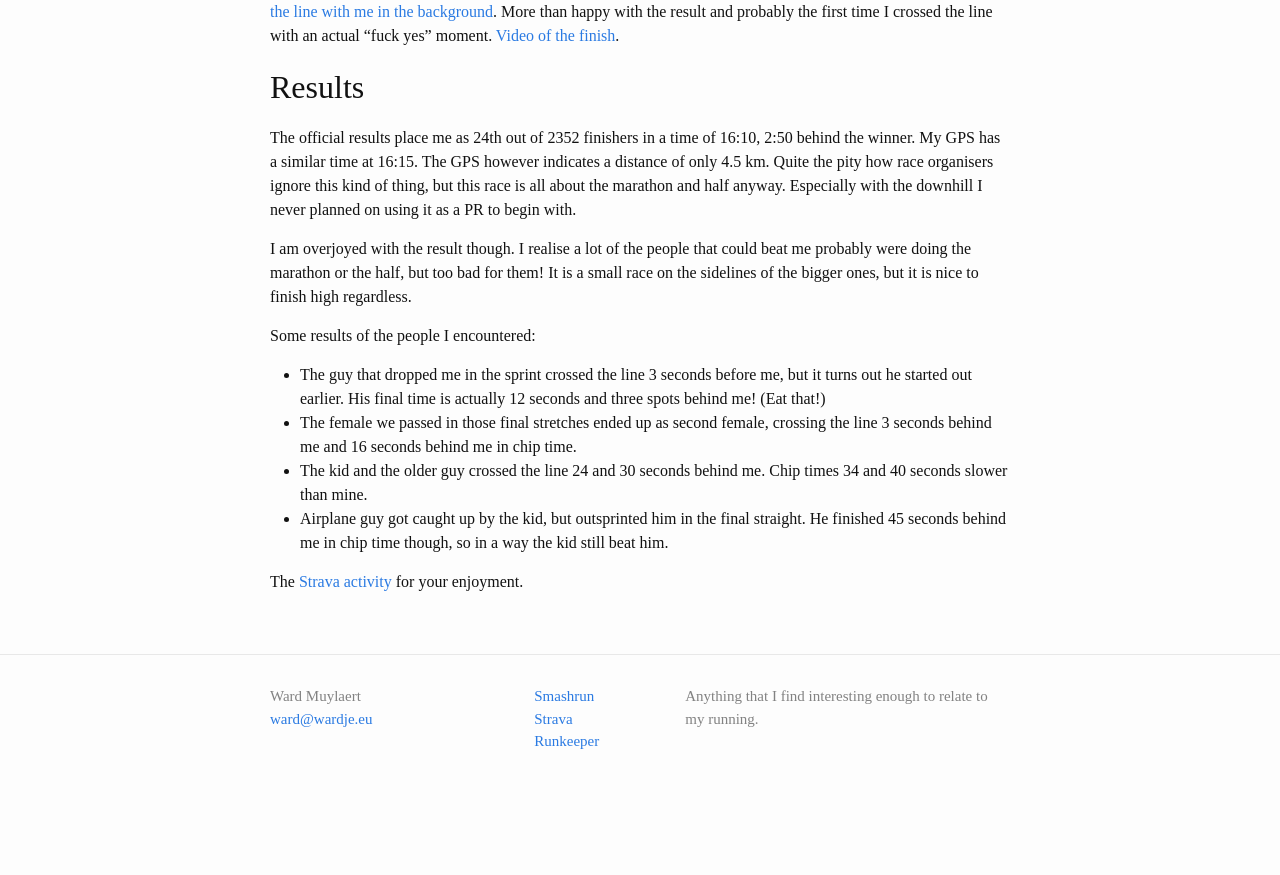
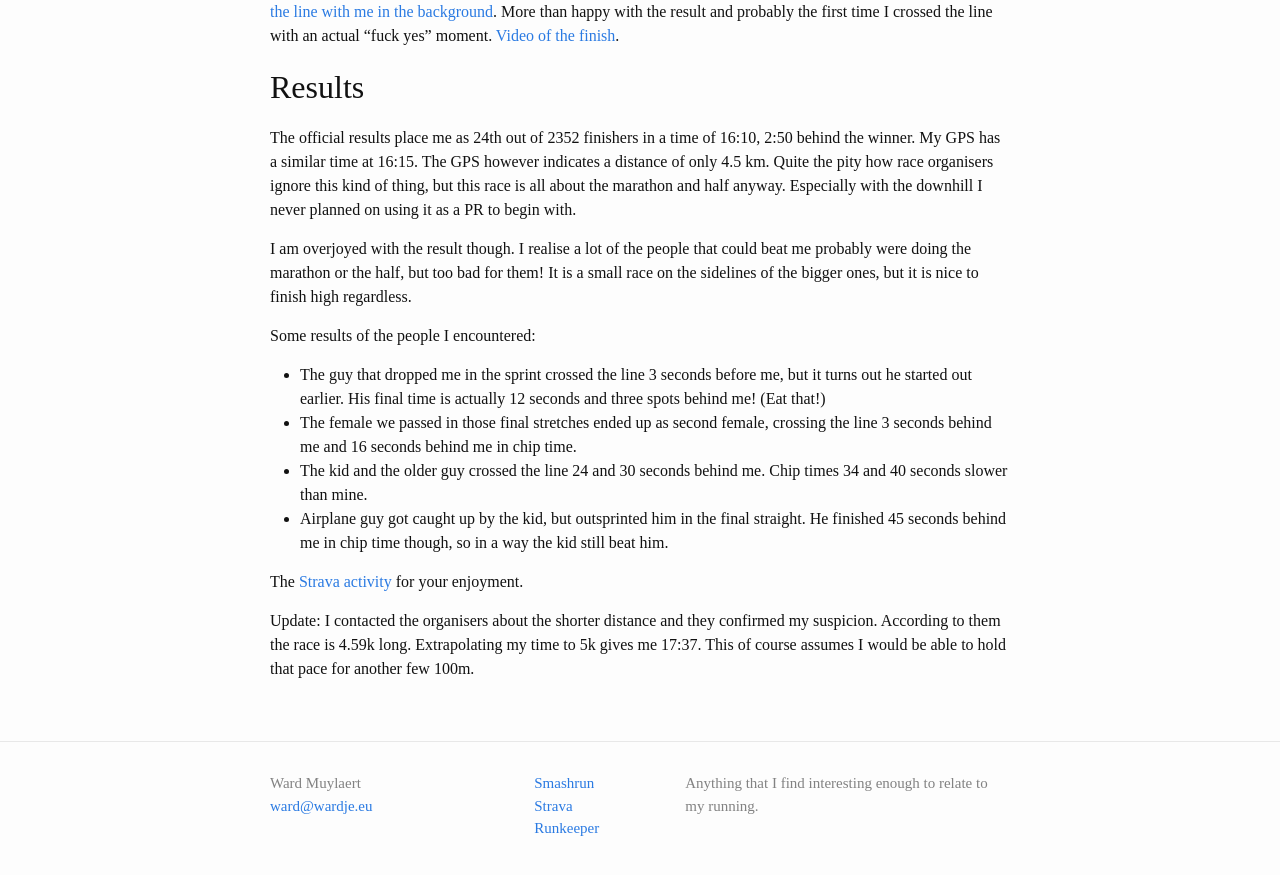
Before and after one commit to ward/run, a Jekyll site: the page built from _posts/2015-10-04-belfius-brussels-minimarathon.md, in a window 1280 px wide and 900 px high, scrolled down 2166 px. Shown: the top 875 px of the window. Built offline with Jekyll 4.4.1, drawn with Linux system fonts in a browser that asks for light colours; before the commit the page ends 2979 px from its top, so only the background shows below that.

Commit message:
Update about course length

```diff
--- a/_posts/2015-10-04-belfius-brussels-minimarathon.md
+++ b/_posts/2015-10-04-belfius-brussels-minimarathon.md
@@ -152,7 +152,10 @@ Some results of the people I encountered:
 The [Strava activity](https://www.strava.com/activities/405881832) for your
 enjoyment.
 
-
+Update: I contacted the organisers about the shorter distance and they
+confirmed my suspicion. According to them the race is 4.59k long. Extrapolating
+my time to 5k gives me 17:37. This of course assumes I would be able to hold
+that pace for another few 100m.
 
 [sportograf1]: https://www.flickr.com/photos/wardmuylaert/21340929883/in/album-72157659393962596/
 [sportograf2]: https://www.flickr.com/photos/wardmuylaert/21775148959/in/album-72157659393962596/
```
